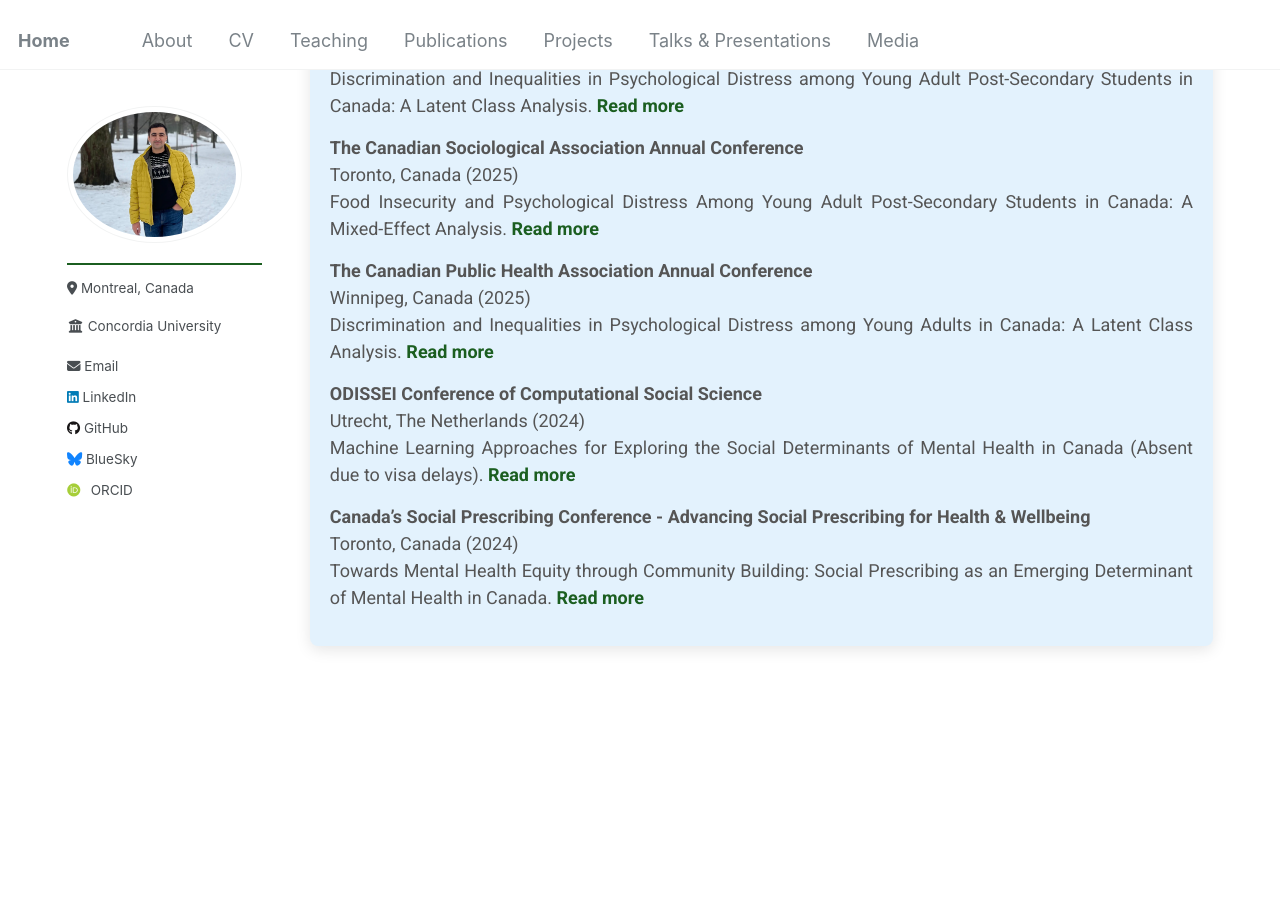
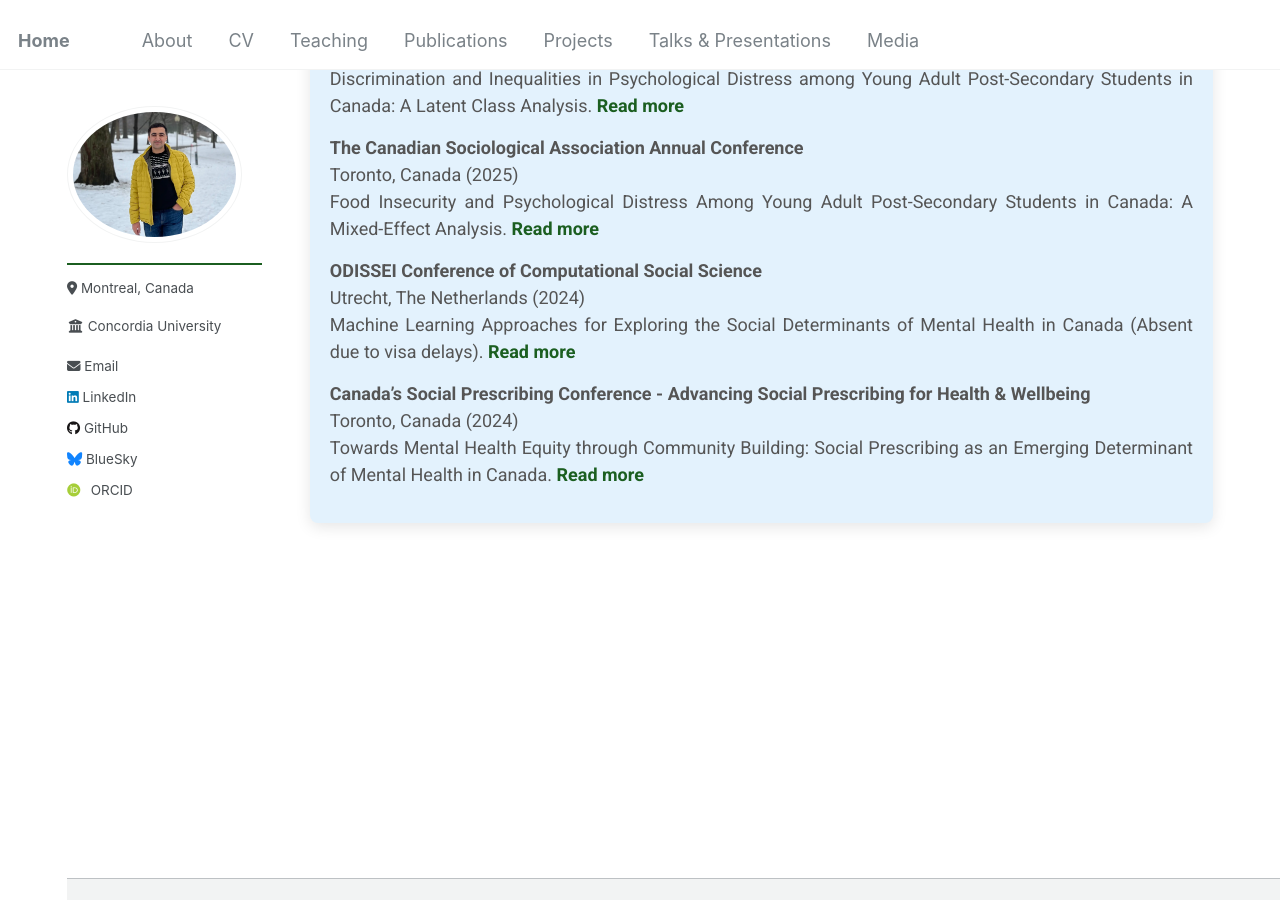
Before and after one commit to Mohsnmonji/mohsnmonji.github.io, a Jekyll site: the page built from _pages/talks.html, in a window 1280 px wide and 900 px high, scrolled down 912 px. Built offline with Jekyll 4.4.1, drawn with Linux system fonts in a browser that asks for light colours; some web fonts are replaced.

Commit message:
Update talks.html

```diff
--- a/_pages/talks.html
+++ b/_pages/talks.html
@@ -103,12 +103,7 @@ author_profile: true
       Food Insecurity and Psychological Distress Among Young Adult Post-Secondary Students in Canada: A Mixed-Effect Analysis.
       <a href="https://event.fourwaves.com/csa-scs-conference-2025" target="_blank">Read more</a>
     </li>
-    <li>
-      <strong>The Canadian Public Health Association Annual Conference</strong> <br>
-      <span>Winnipeg, Canada (2025)</span><br>
-      Discrimination and Inequalities in Psychological Distress among Young Adults in Canada: A Latent Class Analysis.
-      <a href="https://www.cpha.ca/publichealth2025" target="_blank">Read more</a>
-    </li>
+
     <li>
       <strong>ODISSEI Conference of Computational Social Science</strong> <br>
       <span>Utrecht, The Netherlands (2024)</span><br>
```
